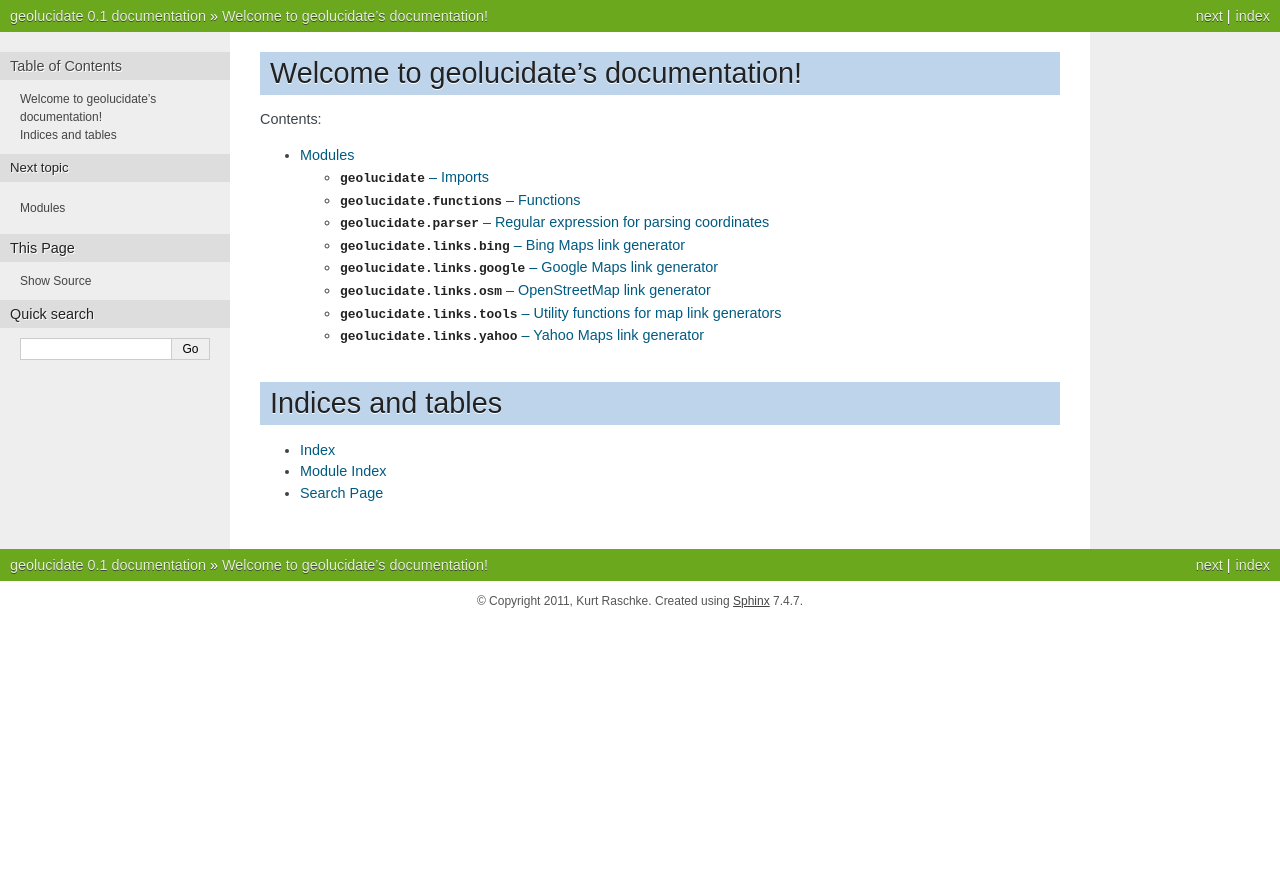
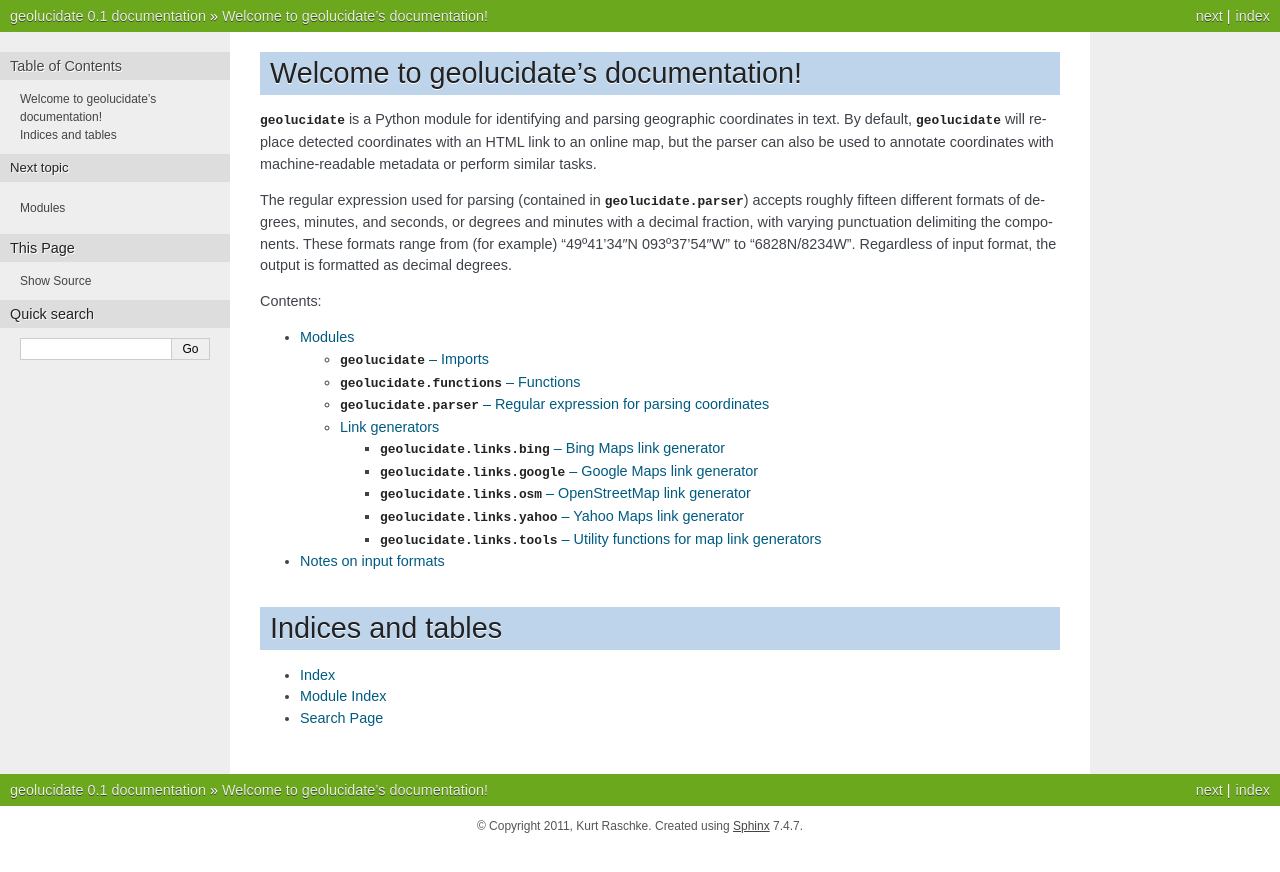
Before and after one commit to kurtraschke/geolucidate, a Sphinx documentation site: the page built from docs/source/index.rst, in a window 1280 px wide. Shown: the top 872 px of the page. Built offline with Sphinx 7.4.7, drawn with Linux system fonts in a browser that asks for light colours.

Commit message:
Documentation updates.

```diff
--- a/docs/source/doc.rst
+++ b/docs/source/doc.rst
@@ -8,4 +8,4 @@ Modules
    geolucidate
    functions
    parser
-   links/*
+   links/index
--- a/docs/source/index.rst
+++ b/docs/source/index.rst
@@ -6,12 +6,27 @@
 Welcome to geolucidate's documentation!
 =======================================
 
+:mod:`geolucidate` is a Python module for identifying and parsing
+geographic coordinates in text.  By default, :mod:`geolucidate` will
+replace detected coordinates with an HTML link to an online map, but
+the parser can also be used to annotate coordinates with machine-readable
+metadata or perform similar tasks.
+
+The regular expression used for parsing (contained in
+:mod:`geolucidate.parser`) accepts roughly fifteen different formats
+of degrees, minutes, and seconds, or degrees and minutes with a
+decimal fraction, with varying punctuation delimiting the components.
+These formats range from (for example) "49º41’34″N 093º37’54″W" to
+"6828N/8234W".  Regardless of input format, the output is formatted as
+decimal degrees.
+
 Contents:
 
 .. toctree::
-   :maxdepth: 2
+   :maxdepth: 3
 
    doc
+   input
 
 Indices and tables
 ==================
```
Also changed, not shown: docs/source/input.rst (added, +47 -0 lines), docs/source/links/index.rst (added, +14 -0 lines), geolucidate/__init__.py (+11 -0 lines), 2 other files.
